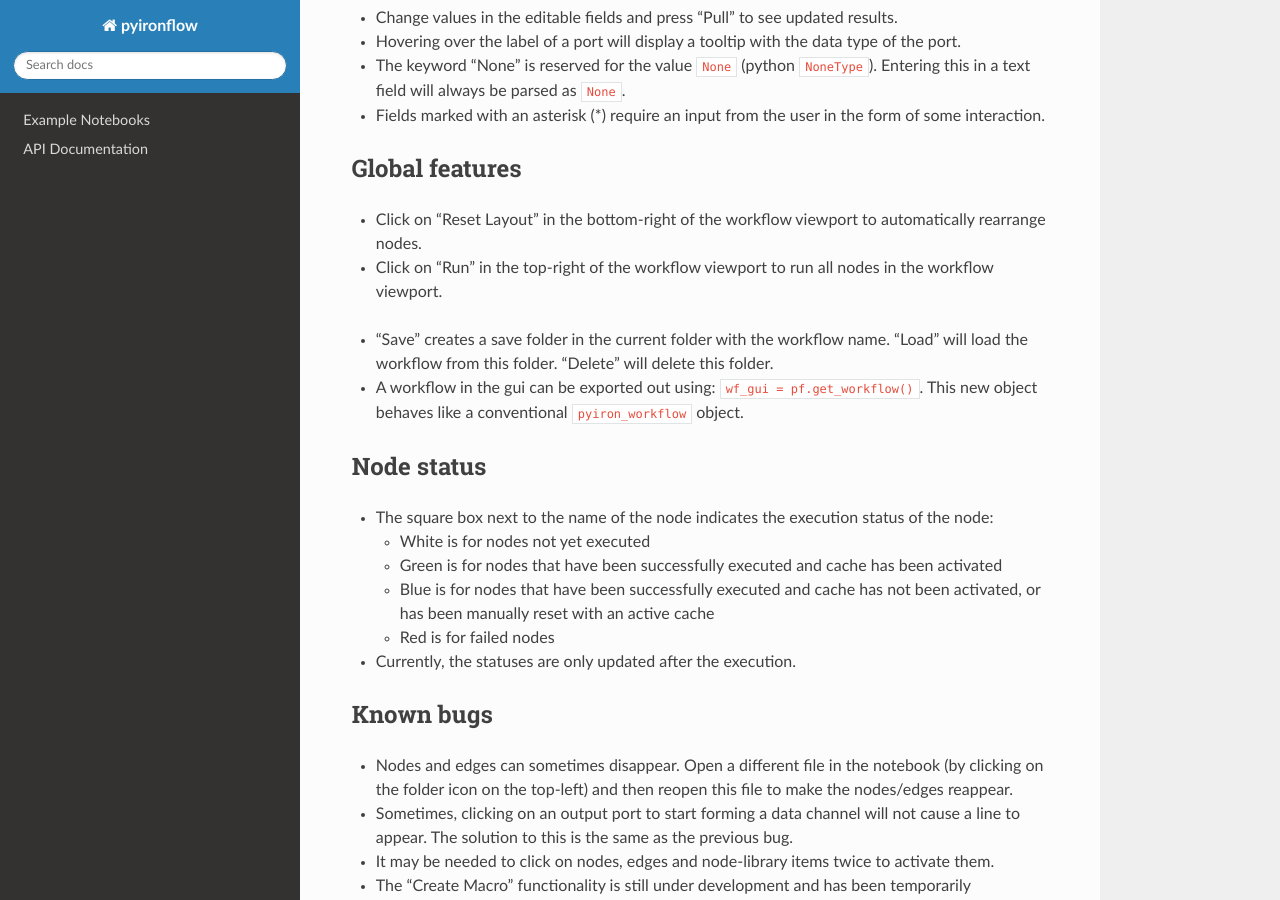
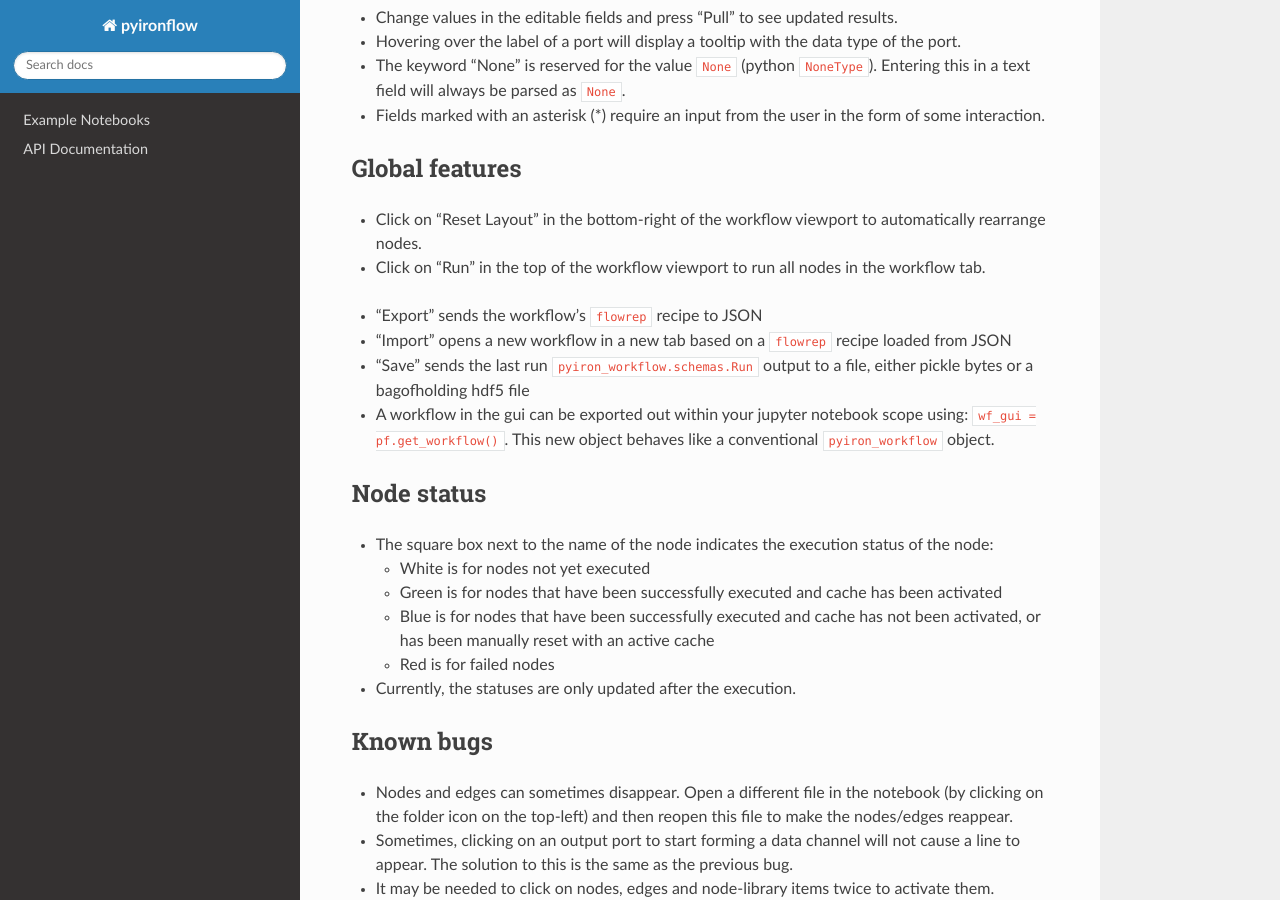
Before and after one commit to pyiron/pyironFlow, a Sphinx documentation site: the page built from docs/user_guide.md, in a window 1280 px wide and 900 px high, scrolled down 2437 px. Built offline with Sphinx 7.4.7 and the Read the Docs theme 3.1.0, drawn with Linux system fonts in a browser that asks for light colours; the version number could not be read and is left out.

Commit message:
Update global actions
Signed-off-by: liamhuber <liamhuber@greyhavensolutions.com>

```diff
--- a/docs/user_guide.md
+++ b/docs/user_guide.md
@@ -84,12 +84,14 @@ The node library path is scraped for python files, and the node library is popul
 
 ## Global features <a name="other_features"></a>
 - Click on "Reset Layout" in the bottom-right of the workflow viewport to automatically rearrange nodes.
-- Click on "Run" in the top-right of the workflow viewport to run all nodes in the workflow viewport.
+- Click on "Run" in the top of the workflow viewport to run all nodes in the workflow tab.
 <!---
 - Hold shift+left-click and drag around nodes and edges to select them. Then click on "Create Macro" (top-right) to create a node with a sub-workflow (a macro). The created macro will appear in the node library in a green box with the name assigned to it (default: custom_macro). Click on it to make it appear in the workflow viewport.
 -->
-- "Save" creates a save folder in the current folder with the workflow name. "Load" will load the workflow from this folder. "Delete" will delete this folder.
-- A workflow in the gui can be exported out using: `wf_gui = pf.get_workflow()`. This new object behaves like a conventional `pyiron_workflow` object.
+- "Export" sends the workflow's `flowrep` recipe to JSON
+- "Import" opens a new workflow in a new tab based on a `flowrep` recipe loaded from JSON
+- "Save" sends the last run `pyiron_workflow.schemas.Run` output to a file, either pickle bytes or a bagofholding hdf5 file
+- A workflow in the gui can be exported out within your jupyter notebook scope using: `wf_gui = pf.get_workflow()`. This new object behaves like a conventional `pyiron_workflow` object.
 
 ## Node status <a name="node_status"></a>
 - The square box next to the name of the node indicates the execution status of the node:
```
